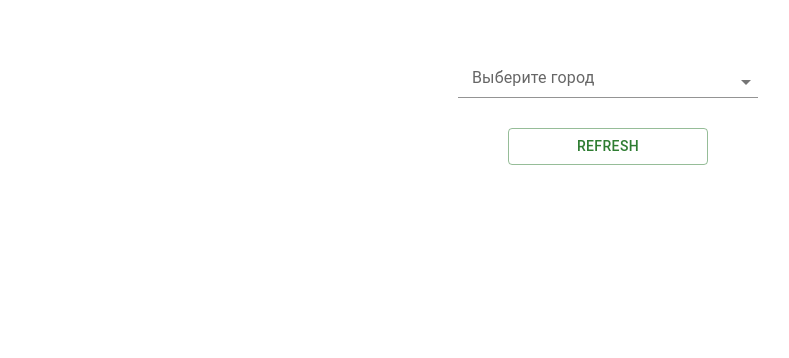
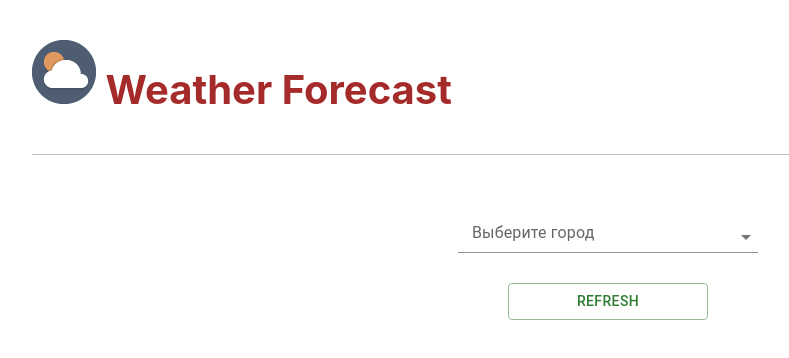
Before and after one commit to DKotykhin/Weather_forecast_React, a React (Create React App) app: page / in a window 1280 px wide. Shown: the top 358 px of the page, without its empty margins (32-821 px from the left). Built offline with nearby package versions, Linux system fonts and the light colour scheme.

Commit message:
add header

```diff
--- /dev/null
+++ b/src/Components/appHeader/AppHeader.css
@@ -0,0 +1,10 @@
+.header {
+    font-size: 40px;
+    color: brown;
+    font-weight: bold;
+    margin: 0;
+}
+
+.line {
+    border-bottom: 1px solid silver;
+}
--- /dev/null
+++ b/src/Components/appHeader/AppHeader.jsx
@@ -0,0 +1,15 @@
+import weather_image from "./weather.png";
+
+import "./AppHeader.css";
+import { Container } from "@mui/material";
+
+const Header = () => {
+    return (
+        <Container className="header">
+            <p><img src={weather_image} alt={"weather"}/> Weather Forecast</p>
+            <p className="line"/>
+        </Container>
+    );
+};
+
+export default Header;
--- a/src/Components/pages/MainPage.jsx
+++ b/src/Components/pages/MainPage.jsx
@@ -1,5 +1,6 @@
 import React from 'react';
 
+import AppHeader from '../appHeader/AppHeader'
 import InputSelect from '../inputSelect/InputSelect';
 import CurrentWeather from '../currentWeather/currentWeather';
 
@@ -18,6 +19,7 @@ const MainPage = () => {
     }
     return (
         <div>
+          <AppHeader/>
             <InputSelect
                 onCityUpdate={onUpdate}
                 onCityFlag={onFlag} />
```
Also changed, not shown: src/Components/appHeader/weather.png (added).
